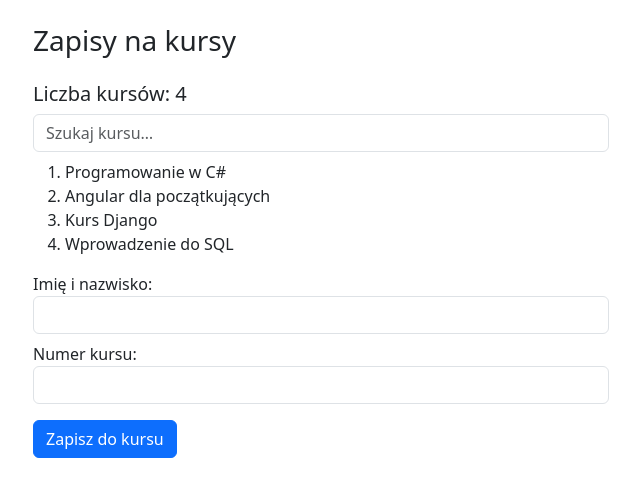
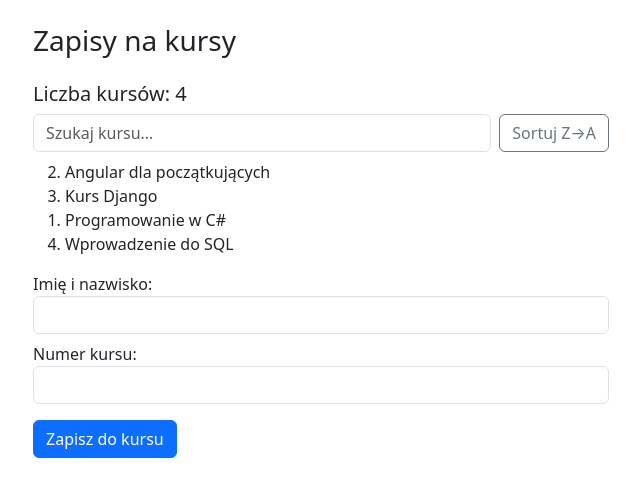
Before and after one commit to 661246/webowe, a React (Vite) app in the folder zadania/mb07/: page / in a window 1280 px wide. Shown: the top 496 px of the page, without its empty margins (319-959 px from the left). Built offline with nearby package versions, Linux system fonts and the light colour scheme.

Commit message:
MB7: sortowanie listy kursow

```diff
--- a/zadania/mb07/src/App.jsx
+++ b/zadania/mb07/src/App.jsx
@@ -11,12 +11,16 @@ function App() {
   const imieNazwiskoRef = useRef(null)
   const numerKursuRef = useRef(null)
   const [szukaj, setSzukaj] = useState('')
+  const [rosnaco, setRosnaco] = useState(true)
 
   const widoczne = kursy
     .map((kurs, index) => ({ kurs, numer: index + 1 }))
     .filter(({ kurs }) =>
       kurs.toLowerCase().includes(szukaj.toLowerCase())
     )
+    .sort((a, b) => rosnaco
+      ? a.kurs.localeCompare(b.kurs)
+      : b.kurs.localeCompare(a.kurs))
 
   function handleSubmit(event) {
     event.preventDefault()
@@ -39,13 +43,22 @@ function App() {
       <h1 className="h3 mb-4">Zapisy na kursy</h1>
       <h2 className="h5">Liczba kursów: {kursy.length}</h2>
 
+      <div className="d-flex gap-2 mb-2">
         <input
           type="text"
-        className="form-control mb-2"
+          className="form-control"
           placeholder="Szukaj kursu…"
           value={szukaj}
           onChange={e => setSzukaj(e.target.value)}
         />
+        <button
+          type="button"
+          className="btn btn-outline-secondary text-nowrap"
+          onClick={() => setRosnaco(!rosnaco)}
+        >
+          Sortuj {rosnaco ? 'Z→A' : 'A→Z'}
+        </button>
+      </div>
 
       <ol>
         {widoczne.map(({ kurs, numer }) => (
```
Lines whose indentation alone changed are shown as unchanged.
